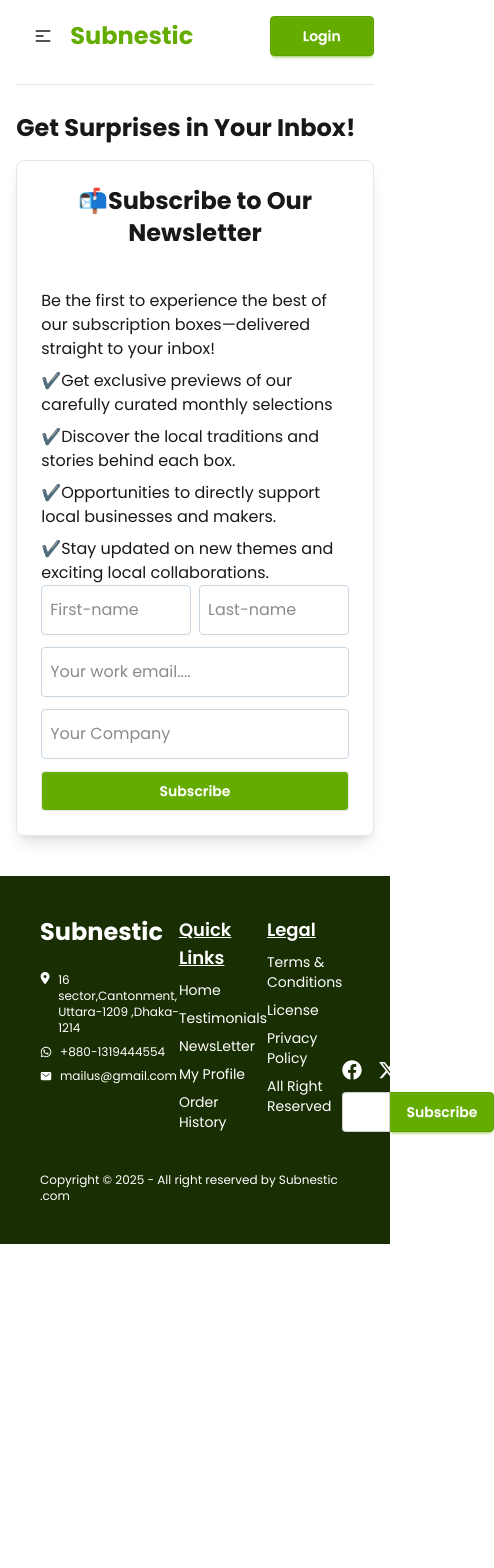
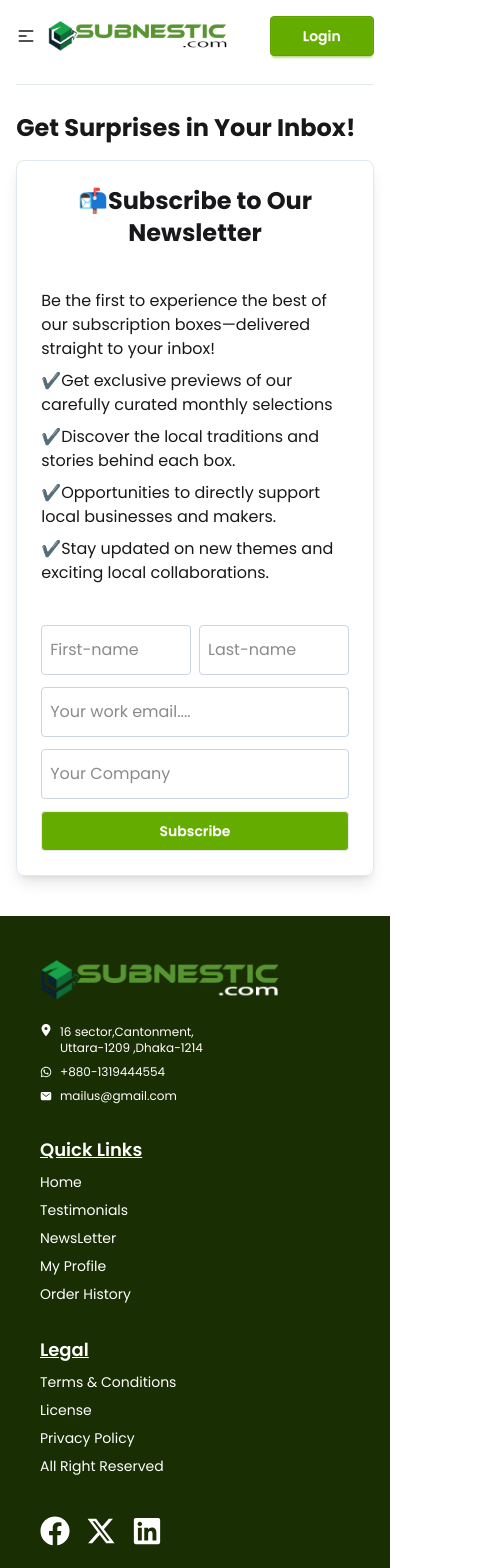
Before and after one commit to MizanRbf/subnestic-client, a React (Vite) app: page /newsLetter in a window 390 px wide. Shown: the top 1568 px of the page, 494 px wide, since content can reach past the window. Before the commit the page ends 1244 px from the top, so only its background shows below. Built offline with nearby package versions, Linux system fonts and the light colour scheme; no server answers.

Commit message:
logo design done and added to this project as a project name

```diff
--- a/src/Components/Footer.jsx
+++ b/src/Components/Footer.jsx
@@ -7,10 +7,10 @@ import { Link, NavLink } from "react-router";
 const Footer = () => {
   return (
     <footer className=" bg-lime-950 text-white p-10">
-      <div className="flex justify-between mb-10 max-w-[1200px] mx-auto">
+      <div className="flex flex-col lg:flex-row *:mb-8 justify-between mb-10 max-w-[1200px] mx-auto">
         {/* Title & Description */}
         <nav className="items-start *:space-y-2">
-          <h2 className="text-left mb-6">Subnestic</h2>
+          <img className="w-60 mb-5" src="/assets/logo2.png" alt="" />
           {/* Contact Us */}
           <nav className="*:text-left *:text-xs *:md:text-sm">
             <p className="flex items-start gap-2">
@@ -28,7 +28,7 @@ const Footer = () => {
             </p>
           </nav>
         </nav>
-        {/* Page Routes */}
+        {/* Quick Links */}
         <nav className="flex flex-col *:text-sm space-y-2 text-left">
           <h4 className="underline">Quick Links</h4>
           <Link to="/" className="link link-hover">
@@ -69,8 +69,8 @@ const Footer = () => {
         </nav>
 
         {/* Social Icon */}
-        <nav className="flex flex-col justify-end gap-3">
-          <ul className="flex text-xl md:text-2xl w-full justify-start space-x-4">
+        <nav className="flex flex-col justify-end gap-6">
+          <ul className="flex text-3xl md:text-2xl w-full justify-start space-x-4">
             <li>
               <a
                 className="hover:text-primary"
@@ -107,7 +107,7 @@ const Footer = () => {
           </form>
         </nav>
       </div>
-      <div className="text-xs md:text-sm">
+      <div className="text-xs md:text-sm text-center">
         <p>
           Copyright © {new Date().getFullYear()} - All right reserved by
           Subnestic .com
--- a/src/Components/Navbar.jsx
+++ b/src/Components/Navbar.jsx
@@ -26,7 +26,7 @@ const Navbar = () => {
       )}
       <div className="navbar-start">
         <div className="dropdown">
-          <div tabIndex={0} role="button" className="btn btn-ghost lg:hidden">
+          <div tabIndex={0} role="button" className="lg:hidden mr-3">
             <svg
               xmlns="http://www.w3.org/2000/svg"
               className="h-5 w-5"
@@ -66,7 +66,7 @@ const Navbar = () => {
             </li>
           </ul>
         </div>
-        <h2 className="text-primary">Subnestic</h2>
+        <img className="w-50" src="/assets/logo.png" alt="" />
       </div>
 
       {/* Menubar for Large Device */}
--- a/src/Components/NewsLetterComponent.jsx
+++ b/src/Components/NewsLetterComponent.jsx
@@ -3,9 +3,9 @@ import { Link } from "react-router";
 
 const NewsLetterComponent = () => {
   return (
-    <div className="mb-10  border rounded-lg border-slate-200 shadow-lg p-6 gap-4 ">
+    <div className="mb-10  border rounded-lg border-slate-200 shadow-lg p-6 gap-4">
       <h2 className="mb-10 text-center">📬Subscribe to Our Newsletter</h2>
-      <div className="flex flex-col md:flex-row">
+      <div className="flex flex-col gap-10 md:flex-row">
         <div className="w-full space-y-2 items-center justify-center">
           <p>
             Be the first to experience the best of our subscription
--- a/src/Pages/Testimonials.jsx
+++ b/src/Pages/Testimonials.jsx
@@ -17,7 +17,16 @@ const Testimonials = () => {
         <Navbar></Navbar>
       </header>
       <main className="w-11/12 mx-auto min-h-[calc(100vh-425px)] mt-30">
-        <h2 className="mb-6">Customer Testimonials</h2>
+        <div className="text-center mb-6">
+          <h1 className="mb-3 text-center text-primary">
+            Customer Testimonials
+          </h1>
+          <p className="text-sm">
+            Our customers love what we do! Their feedback reflects the quality,
+            care, and commitment we bring to every service. Read their stories
+            and see why they trust us.
+          </p>
+        </div>
         <TestimonialsSlider></TestimonialsSlider>
       </main>
       <footer>
```
Also changed, not shown: public/assets/logo.png (added), public/assets/logo2.png (added).
